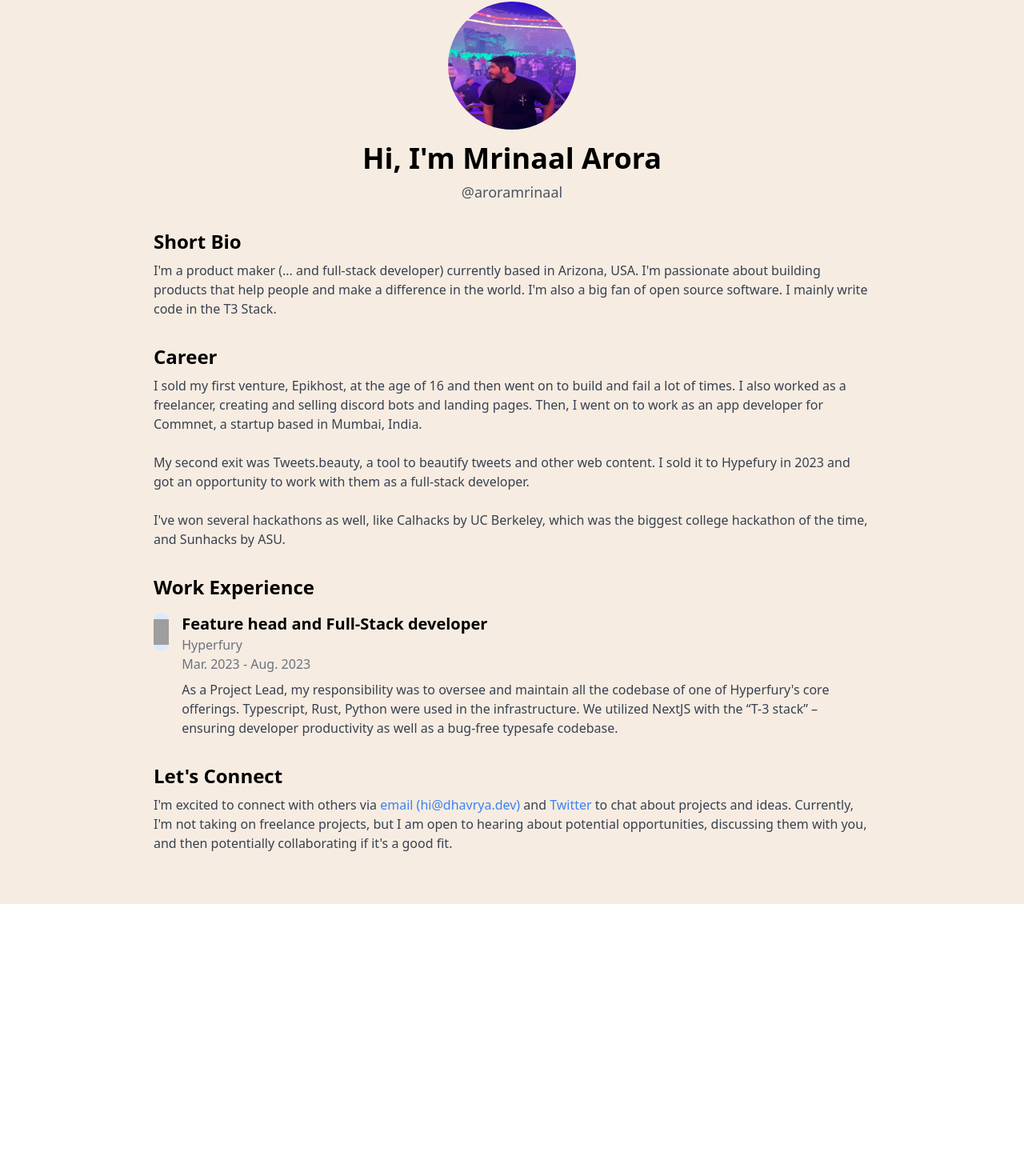
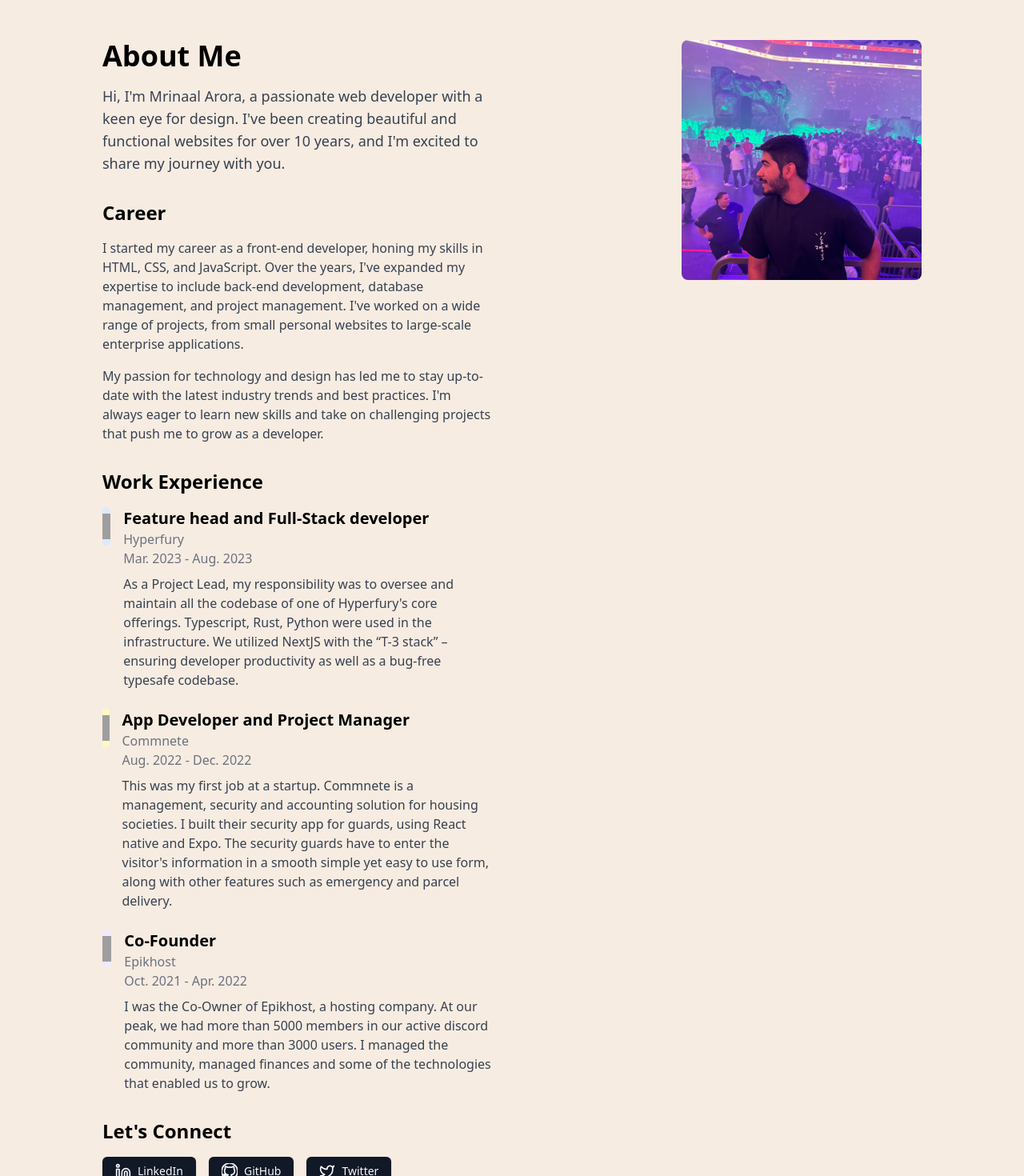
Before and after one commit to aroramrinaal/my-portfolio, a Next.js app: page /about in a window 1280 px wide. Shown: the part 94-1564 px from the top of the page at 80% size. Before the commit the page ends 1224 px from the top, so only its background shows below. Built offline with nearby package versions, Linux system fonts and the light colour scheme; grey boxes are pictures that could not be loaded.

Commit message:
refactor: Update About page content and styling

```diff
--- a/src/pages/about.tsx
+++ b/src/pages/about.tsx
@@ -6,33 +6,32 @@ const About: React.FC = () => {
   return (
     <div className="flex flex-col min-h-screen bg-linen">
       <Navbar />
-      <main className="flex-grow p-8">
-        <section className="max-w-4xl mx-auto">
-          <div className="text-center mb-8">
-            <img src="/images/profile.jpeg" alt="Profile Picture" className="w-40 h-40 rounded-full mx-auto" />
-            <h1 className="text-4xl font-bold mt-4">Hi, I&apos;m Mrinaal Arora</h1>
-            <p className="text-lg text-gray-600 mt-2">@aroramrinaal</p>
+      <main className="flex-grow py-12 md:py-16 lg:py-20 px-4 md:px-6">
+        <div className="max-w-5xl mx-auto grid grid-cols-1 md:grid-cols-2 gap-8 md:gap-12">
+          <div className="flex flex-col items-center md:items-start md:order-2">
+            <div className="rounded-lg overflow-hidden w-full aspect-square md:max-w-[300px] md:ml-auto">
+              <img src="/images/profile.jpeg" alt="Profile Picture" className="object-cover w-full h-full" />
             </div>
-          <div className="mb-8">
-            <h2 className="text-2xl font-bold">Short Bio</h2>
-            <p className="mt-2 text-gray-700">
-              I&apos;m a product maker (... and full-stack developer) currently based in Arizona, USA. I&apos;m passionate about building products that help people and make a difference in the world. I&apos;m also a big fan of open source software. I mainly write code in the T3 Stack.
+          </div>
+          <div>
+            <div className="space-y-4">
+              <h1 className="text-3xl md:text-4xl font-bold">About Me</h1>
+              <p className="text-gray-700 text-lg">
+                Hi, I&apos;m Mrinaal Arora, a passionate web developer with a keen eye for design. I&apos;ve been creating beautiful and functional websites for over 10 years, and I&apos;m excited to share my journey with you.
               </p>
             </div>
-          <div className="mb-8">
+            <div className="mt-8 space-y-4">
               <h2 className="text-2xl font-bold">Career</h2>
-            <p className="mt-2 text-gray-700">
-              I sold my first venture, Epikhost, at the age of 16 and then went on to build and fail a lot of times. I also worked as a freelancer, creating and selling discord bots and landing pages. Then, I went on to work as an app developer for Commnet, a startup based in Mumbai, India.
-              <br /><br />
-              My second exit was Tweets.beauty, a tool to beautify tweets and other web content. I sold it to Hypefury in 2023 and got an opportunity to work with them as a full-stack developer.
-              <br /><br />
-              I&apos;ve won several hackathons as well, like Calhacks by UC Berkeley, which was the biggest college hackathon of the time, and Sunhacks by ASU.
+              <p className="text-gray-700">
+                I started my career as a front-end developer, honing my skills in HTML, CSS, and JavaScript. Over the years, I&apos;ve expanded my expertise to include back-end development, database management, and project management. I&apos;ve worked on a wide range of projects, from small personal websites to large-scale enterprise applications.
+              </p>
+              <p className="text-gray-700">
+                My passion for technology and design has led me to stay up-to-date with the latest industry trends and best practices. I&apos;m always eager to learn new skills and take on challenging projects that push me to grow as a developer.
               </p>
             </div>
-          <div className="mb-8">
+            <div className="mt-8 space-y-4">
               <h2 className="text-2xl font-bold">Work Experience</h2>
-            <div className="mt-4 space-y-6">
-              {/* Work experiences */}
+              <div className="space-y-6">
                 <div className="flex items-start">
                   <div className="w-12 h-12 rounded-full bg-blue-100 flex items-center justify-center">
                     <img src="/images/hyperfury-icon.png" alt="Hyperfury Icon" className="w-8 h-8" />
@@ -46,19 +45,124 @@ const About: React.FC = () => {
                     </p>
                   </div>
                 </div>
-              {/* More work experience entries */}
+                <div className="flex items-start">
+                  <div className="w-12 h-12 rounded-full bg-yellow-100 flex items-center justify-center">
+                    <img src="/images/commnete-icon.png" alt="Commnete Icon" className="w-8 h-8" />
+                  </div>
+                  <div className="ml-4">
+                    <h3 className="text-xl font-semibold">App Developer and Project Manager</h3>
+                    <p className="text-gray-500">Commnete</p>
+                    <p className="text-gray-500">Aug. 2022 - Dec. 2022</p>
+                    <p className="mt-2 text-gray-700">
+                      This was my first job at a startup. Commnete is a management, security and accounting solution for housing societies. I built their security app for guards, using React native and Expo. The security guards have to enter the visitor&apos;s information in a smooth simple yet easy to use form, along with other features such as emergency and parcel delivery.
+                    </p>
                   </div>
                 </div>
-          <div className="mb-8">
-            <h2 className="text-2xl font-bold">Let&apos;s Connect</h2>
+                <div className="flex items-start">
+                  <div className="w-12 h-12 rounded-full bg-purple-100 flex items-center justify-center">
+                    <img src="/images/epikhost-icon.png" alt="Epikhost Icon" className="w-8 h-8" />
+                  </div>
+                  <div className="ml-4">
+                    <h3 className="text-xl font-semibold">Co-Founder</h3>
+                    <p className="text-gray-500">Epikhost</p>
+                    <p className="text-gray-500">Oct. 2021 - Apr. 2022</p>
                     <p className="mt-2 text-gray-700">
-              I&apos;m excited to connect with others via <a href="mailto:hi@dhavrya.dev" className="text-blue-500 hover:underline">email (hi@dhavrya.dev)</a> and <a href="https://twitter.com/dhrwtf" className="text-blue-500 hover:underline">Twitter</a> to chat about projects and ideas. Currently, I&apos;m not taking on freelance projects, but I am open to hearing about potential opportunities, discussing them with you, and then potentially collaborating if it&apos;s a good fit.
+                      I was the Co-Owner of Epikhost, a hosting company. At our peak, we had more than 5000 members in our active discord community and more than 3000 users. I managed the community, managed finances and some of the technologies that enabled us to grow.
                     </p>
                   </div>
-        </section>
+                </div>
+              </div>
+            </div>
+            <div className="mt-8 space-y-4">
+              <h2 className="text-2xl font-bold">Let&apos;s Connect</h2>
+              <div className="flex items-center space-x-4">
+                <Link
+                  href="https://www.linkedin.com/in/mrinaalarora/"
+                  className="inline-flex items-center justify-center rounded-md bg-gray-900 px-4 py-2 text-sm font-medium text-gray-50 shadow transition-colors hover:bg-gray-900/90 focus-visible:outline-none focus-visible:ring-1 focus-visible:ring-gray-950 disabled:pointer-events-none disabled:opacity-50 dark:bg-gray-50 dark:text-gray-900 dark:hover:bg-gray-50/90 dark:focus-visible:ring-gray-300"
+                >
+                  <LinkedinIcon className="mr-2 h-5 w-5" />
+                  LinkedIn
+                </Link>
+                <Link
+                  href="https://github.com/aroramrinaal"
+                  className="inline-flex items-center justify-center rounded-md bg-gray-900 px-4 py-2 text-sm font-medium text-gray-50 shadow transition-colors hover:bg-gray-900/90 focus-visible:outline-none focus-visible:ring-1 focus-visible:ring-gray-950 disabled:pointer-events-none disabled:opacity-50 dark:bg-gray-50 dark:text-gray-900 dark:hover:bg-gray-50/90 dark:focus-visible:ring-gray-300"
+                >
+                  <GitHubIcon className="mr-2 h-5 w-5" />
+                  GitHub
+                </Link>
+                <Link
+                  href="https://twitter.com/mrinaalarora"
+                  className="inline-flex items-center justify-center rounded-md bg-gray-900 px-4 py-2 text-sm font-medium text-gray-50 shadow transition-colors hover:bg-gray-900/90 focus-visible:outline-none focus-visible:ring-1 focus-visible:ring-gray-950 disabled:pointer-events-none disabled:opacity-50 dark:bg-gray-50 dark:text-gray-900 dark:hover:bg-gray-50/90 dark:focus-visible:ring-gray-300"
+                >
+                  <TwitterIcon className="mr-2 h-5 w-5" />
+                  Twitter
+                </Link>
+              </div>
+            </div>
+          </div>
+        </div>
       </main>
     </div>
   );
 };
 
+function GitHubIcon(props: React.JSX.IntrinsicAttributes & React.SVGProps<SVGSVGElement>) {
+  return (
+    <svg
+      {...props}
+      xmlns="http://www.w3.org/2000/svg"
+      width="24"
+      height="24"
+      viewBox="0 0 24 24"
+      fill="none"
+      stroke="currentColor"
+      strokeWidth="2"
+      strokeLinecap="round"
+      strokeLinejoin="round"
+    >
+      <path d="M12 0C5.37 0 0 5.373 0 12c0 5.304 3.438 9.8 8.207 11.387.599.111.793-.261.793-.578v-2.173c-3.338.725-4.041-1.415-4.041-1.415-.546-1.387-1.333-1.755-1.333-1.755-1.089-.746.082-.731.082-.731 1.205.084 1.837 1.236 1.837 1.236 1.071 1.837 2.809 1.306 3.495.998.109-.776.418-1.305.762-1.605-2.665-.305-5.466-1.337-5.466-5.951 0-1.316.469-2.391 1.236-3.231-.124-.304-.536-1.529.118-3.185 0 0 1.008-.324 3.301 1.23.957-.267 1.982-.4 3.003-.404 1.021.004 2.046.137 3.005.404 2.293-1.554 3.299-1.23 3.299-1.23.656 1.656.244 2.881.12 3.185.77.84 1.237 1.915 1.237 3.231 0 4.623-2.804 5.641-5.475 5.942.43.37.824 1.102.824 2.222v3.293c0 .318.194.692.799.576C20.565 21.8 24 17.304 24 12c0-6.627-5.373-12-12-12z" />
+    </svg>
+  );
+}
+
+function LinkedinIcon(props: React.JSX.IntrinsicAttributes & React.SVGProps<SVGSVGElement>) {
+  return (
+    <svg
+      {...props}
+      xmlns="http://www.w3.org/2000/svg"
+      width="24"
+      height="24"
+      viewBox="0 0 24 24"
+      fill="none"
+      stroke="currentColor"
+      strokeWidth="2"
+      strokeLinecap="round"
+      strokeLinejoin="round"
+    >
+      <path d="M16 8a6 6 0 0 1 6 6v7h-4v-7a2 2 0 0 0-2-2 2 2 0 0 0-2 2v7h-4v-7a6 6 0 0 1 6-6z" />
+      <rect width="4" height="12" x="2" y="9" />
+      <circle cx="4" cy="4" r="2" />
+    </svg>
+  );
+}
+
+function TwitterIcon(props: React.JSX.IntrinsicAttributes & React.SVGProps<SVGSVGElement>) {
+  return (
+    <svg
+      {...props}
+      xmlns="http://www.w3.org/2000/svg"
+      width="24"
+      height="24"
+      viewBox="0 0 24 24"
+      fill="none"
+      stroke="currentColor"
+      strokeWidth="2"
+      strokeLinecap="round"
+      strokeLinejoin="round"
+    >
+      <path d="M22 4s-.7 2.1-2 3.4c1.6 10-9.4 17.3-18 11.6 2.2.1 4.4-.6 6-2C3 15.5.5 9.6 3 5c2.2 2.6 5.6 4.1 9 4-.9-4.2 4-6.6 7-3.8 1.1 0 3-1.2 3-1.2z" />
+    </svg>
+  );
+}
+
 export default About;
```
Lines whose indentation alone changed are shown as unchanged.
